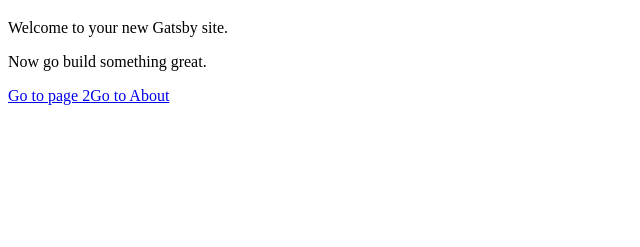
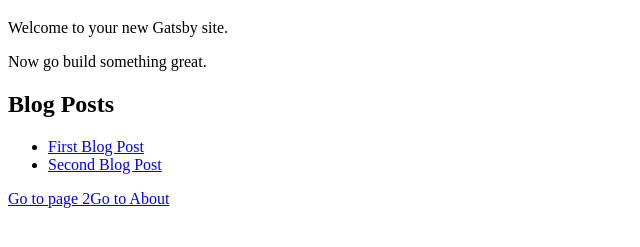
Before and after one commit to Ablakes/chelsea-mcmahon-yoga, a Gatsby site: page / in a window 1280 px wide. Shown: the part 61-308 px from the top of the page, without its empty margins (0-640 px from the left). Built offline with nearby package versions, Linux system fonts and the light colour scheme; Gatsby itself is replaced by a stand-in of ours.

Commit message:
created blog index

```diff
--- a/gatsby-config.js
+++ b/gatsby-config.js
@@ -1,6 +1,6 @@
 module.exports = {
   siteMetadata: {
-    title: `Gatsby LUT`,
+    title: `Chelsea McMahon Yoga`,
   },
   plugins: [
     `gatsby-plugin-react-helmet`,
@@ -10,7 +10,7 @@ module.exports = {
       options: {
         path: `${__dirname}/src/pages`,
         name: `pages`,
-      }
+      },
     },
     `gatsby-transformer-remark`,
   ],
--- /dev/null
+++ b/src/pages/08-25-2018-second-blog-post/index.md
@@ -0,0 +1,6 @@
+---
+path: "/second-post"
+title: "Second Blog Post"
+---
+
+# Hello, this is the second blog post
--- a/src/pages/index.js
+++ b/src/pages/index.js
@@ -1,14 +1,42 @@
 import React from 'react'
 import Link from 'gatsby-link'
 
-const IndexPage = () => (
+const IndexPage = ({ data }) => (
   <div>
     <h1>Hi people</h1>
     <p>Welcome to your new Gatsby site.</p>
     <p>Now go build something great.</p>
+    <h2>Blog Posts</h2>
+    <ul>
+      {data.allMarkdownRemark.edges.map(post => {
+        return (
+          <li key={data.allMarkdownRemark.edges.indexOf(post)}>
+            <Link to={post.node.frontmatter.path}>
+              {post.node.frontmatter.title}
+            </Link>
+          </li>
+        )
+      })}
+    </ul>
+
     <Link to="/page-2/">Go to page 2</Link>
     <Link to="/About/">Go to About</Link>
   </div>
 )
 
+export const pageQuery = graphql`
+  query IndexQuery {
+    allMarkdownRemark(limit: 10) {
+      edges {
+        node {
+          frontmatter {
+            path
+            title
+          }
+        }
+      }
+    }
+  }
+`
+
 export default IndexPage
--- a/src/templates/post.js
+++ b/src/templates/post.js
@@ -1,11 +1,14 @@
 import React from 'react'
 import Helmet from 'react-helmet'
+import Link from 'gatsby-link'
 
 export default function({ data }) {
   const { markdownRemark: post } = data
   return (
     <div>
       <h1>{post.frontmatter.title}</h1>
+      <div dangerouslySetInnerHTML={{ __html: post.html }} />
+      <Link to="/">Home</Link>
     </div>
   )
 }
```
Also changed, not shown: gatsby-node.js (+7 -6 lines), src/img/blue-silouttes.jpg (added), src/pages/08-24-2018-first-blog-post/index.md (line endings or trailing spaces), src/styles/styles.css (added).
